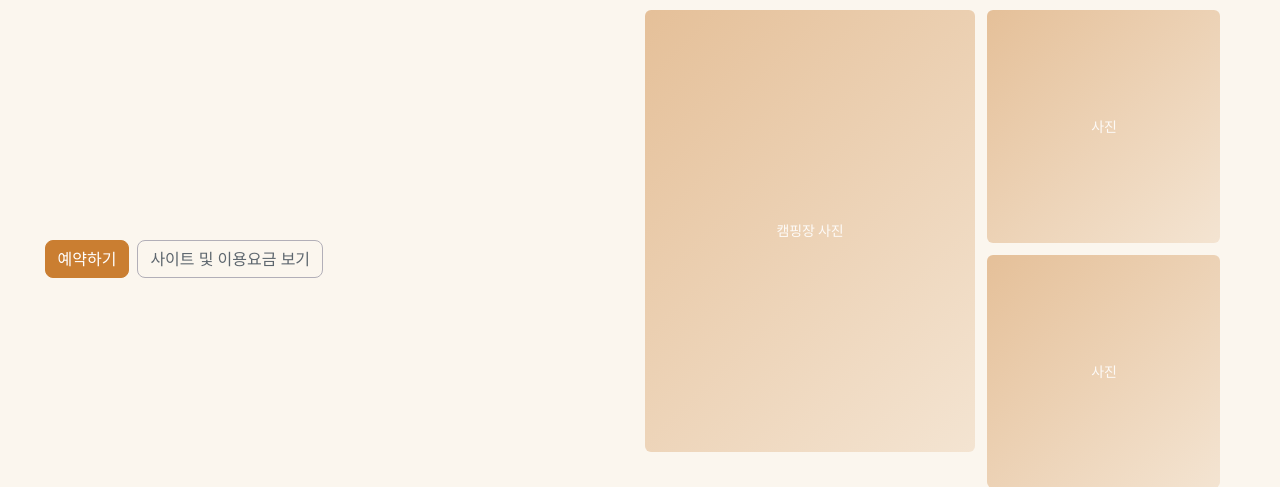
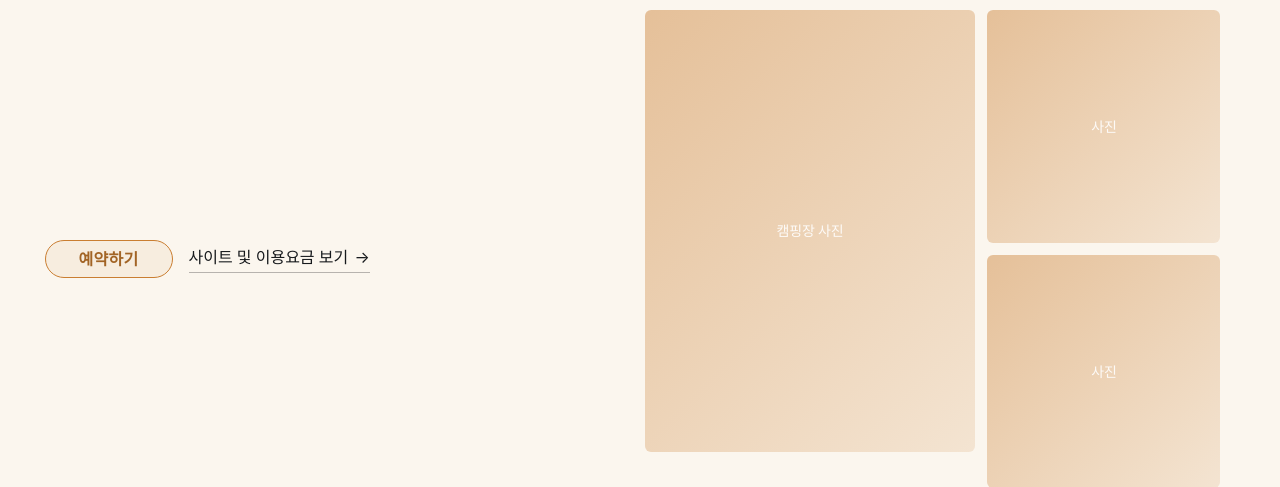
Before and after one commit to bellechanson/england-camping, a Spring app: template src/main/resources/templates/pages/about.html in a window 1280 px wide. Shown: the part 447-934 px from the top of the page. Run offline with Thymeleaf, Linux system fonts and the light colour scheme; the template is opened without the code that fills it, so the values that code supplies are empty; some of the project's set-up classes (security, data sources, template engines, error pages and the like) are left out, and stand-ins take their place.

Commit message:
style: 캠핑장 소개 페이지 예약하기 버튼을 머리글과 같은 알약 모양으로
- 예약하기: 꽉 찬 주황 네모 → 투명 주황 테두리 알약 (header-book-btn 재사용)
- 사이트 및 이용요금 보기: 테두리 버튼 → 밑줄 + 화살표 글자 링크 (.arrow-link)

```diff
--- a/src/main/resources/static/assets/css/england.css
+++ b/src/main/resources/static/assets/css/england.css
@@ -1050,6 +1050,39 @@ body:not(.sub-head-page) .site-header .header-book-btn:focus-visible {
 	}
 }
 
+/* 글자 링크 + 화살표 (캠핑장 소개 "사이트 및 이용요금 보기")
+   평소엔 옅은 밑줄, 마우스를 올리면 밑줄이 진해지고 화살표가 살짝 오른쪽으로 */
+.arrow-link {
+	display: inline-flex;
+	align-items: center;
+	gap: 0.4rem;
+	color: inherit;
+	text-decoration: none;
+	padding-bottom: 0.15rem;
+	border-bottom: 1px solid color-mix(in oklch, currentColor 30%, transparent);
+	transition: border-color 0.2s ease;
+}
+
+.arrow-link .arrow {
+	transition: transform 0.2s ease;
+}
+
+.arrow-link:hover,
+.arrow-link:focus-visible {
+	border-bottom-color: currentColor;
+}
+
+.arrow-link:hover .arrow,
+.arrow-link:focus-visible .arrow {
+	transform: translateX(3px);
+}
+
+/* 동작 줄이기 설정이면 화살표 움직임 끔 */
+@media (prefers-reduced-motion: reduce) {
+	.arrow-link .arrow {
+		transition: none;
+	}
+}
 
 /* ===== 메인 예약 바: 예약처 로고 + 아래 작은 이름 ===== */
 .reserve-logos {
--- a/src/main/resources/templates/pages/about.html
+++ b/src/main/resources/templates/pages/about.html
@@ -20,9 +20,12 @@
 					<div class="lg:col-6">
 						<p class="fg-2 fs-lg mb-5" th:each="paragraph : ${introParagraphs}" th:text="${paragraph}">소개 문단
 						</p>
-						<div class="d-flex flex-wrap gap-3 mt-6">
-							<a class="btn-solid theme-primary" href="/#reserve">예약하기</a>
-							<a class="btn-outline theme-secondary" th:href="@{/sites}">사이트 및 이용요금 보기</a>
+						<!-- 예약하기: 머리글 예약하기와 같은 투명 주황 알약 (header-book-btn 재사용)
+						     옆 링크: 밑줄 + 화살표 글자 링크 (england.css .arrow-link) -->
+						<div class="d-flex flex-wrap align-items-center gap-5 mt-6">
+							<a class="btn-solid theme-primary header-book-btn" href="/#reserve">예약하기</a>
+							<a class="arrow-link" th:href="@{/sites}">사이트 및 이용요금 보기<span class="arrow"
+									aria-hidden="true">→</span></a>
 						</div>
 					</div>
 					<!-- 사진 3칸: 메인 소개 칸과 같은 배치
```
